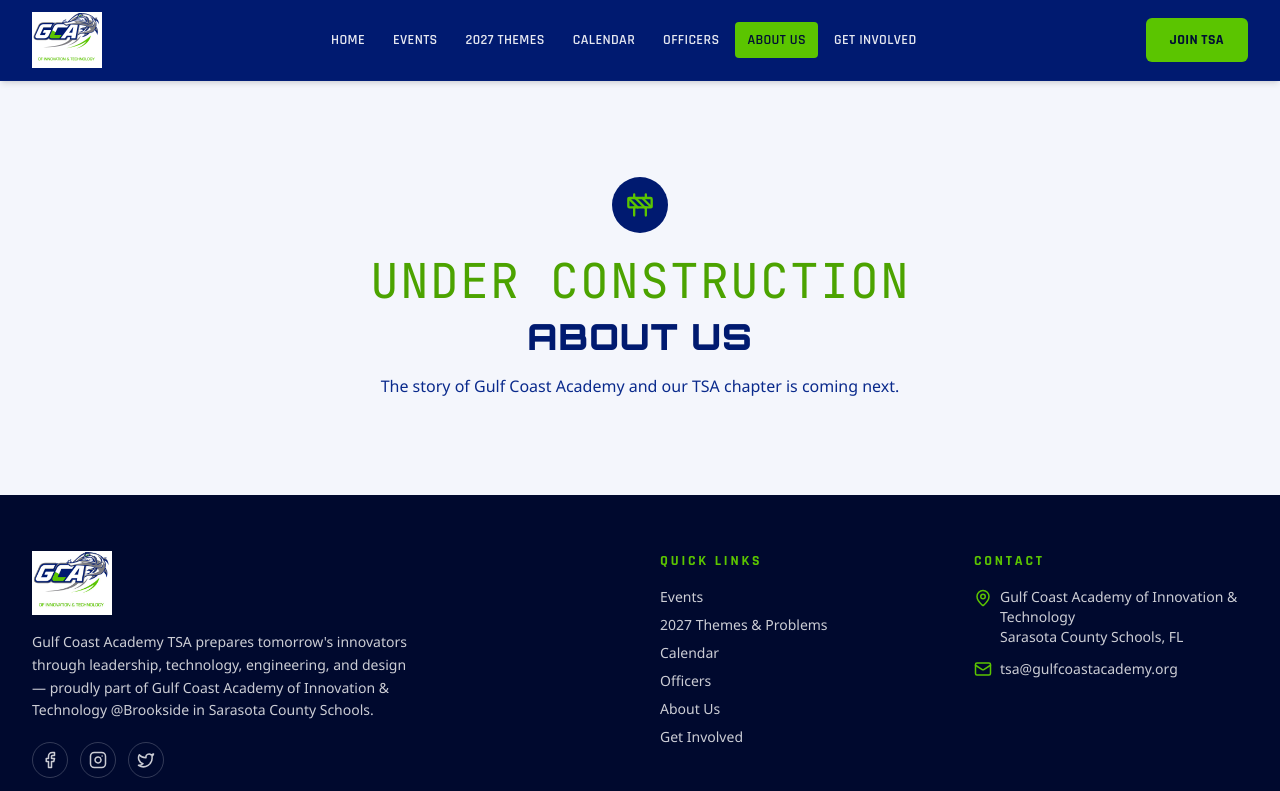
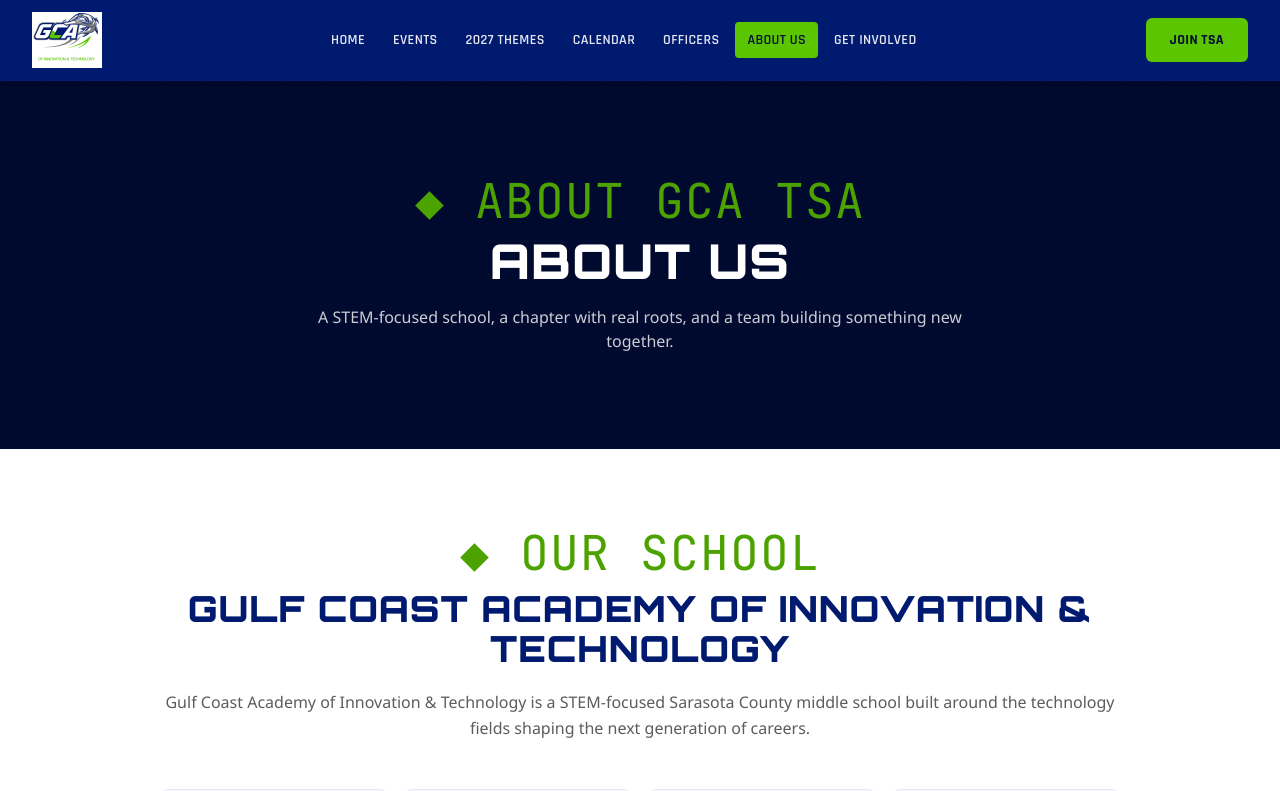
Before and after one commit to amunroe01/gcatsa-website, a Next.js app: page /about in a window 1280 px wide. Shown: the top 791 px of the page. Built offline with nearby package versions, Linux system fonts and the light colour scheme.

Commit message:
Refactor About page with new structure and metadata
Refactored the About page component to include detailed metadata and multiple sections for SchoolOverview, ChapterHistory, and FutureVision.

```diff
--- a/app/about/page.tsx
+++ b/app/about/page.tsx
@@ -1,12 +1,35 @@
-import ComingSoon from "@/components/ComingSoon";
+import type { Metadata } from "next";
+import SchoolOverview from "@/components/about/SchoolOverview";
+import ChapterHistory from "@/components/about/ChapterHistory";
+import FutureVision from "@/components/about/FutureVision";
+import Reveal from "@/components/Reveal";
 
-export const metadata = { title: "About Us" };
+export const metadata: Metadata = {
+  title: "About Us",
+  description:
+    "About Gulf Coast Academy of Innovation & Technology and the history of GCA TSA — Chapter 1302, formerly Brookside Middle School TSA.",
+};
 
-export default function Page() {
+export default function AboutPage() {
   return (
-    <ComingSoon
-      title="About Us"
-      description="The story of Gulf Coast Academy and our TSA chapter is coming next."
-    />
+    <>
+      <section className="relative overflow-hidden bg-navy-950 py-20 text-center sm:py-24">
+        <div className="absolute inset-0 bg-circuit-grid bg-[size:40px_40px] opacity-30" aria-hidden="true" />
+        <div className="relative mx-auto max-w-3xl px-4 sm:px-6 lg:px-8">
+          <Reveal>
+            <p className="eyebrow justify-center">◆ About GCA TSA</p>
+            <h1 className="mt-3 text-4xl font-black text-white sm:text-5xl">About Us</h1>
+            <p className="mt-5 font-body text-white/80">
+              A STEM-focused school, a chapter with real roots, and a team
+              building something new together.
+            </p>
+          </Reveal>
+        </div>
+      </section>
+
+      <SchoolOverview />
+      <ChapterHistory />
+      <FutureVision />
+    </>
   );
 }
```
